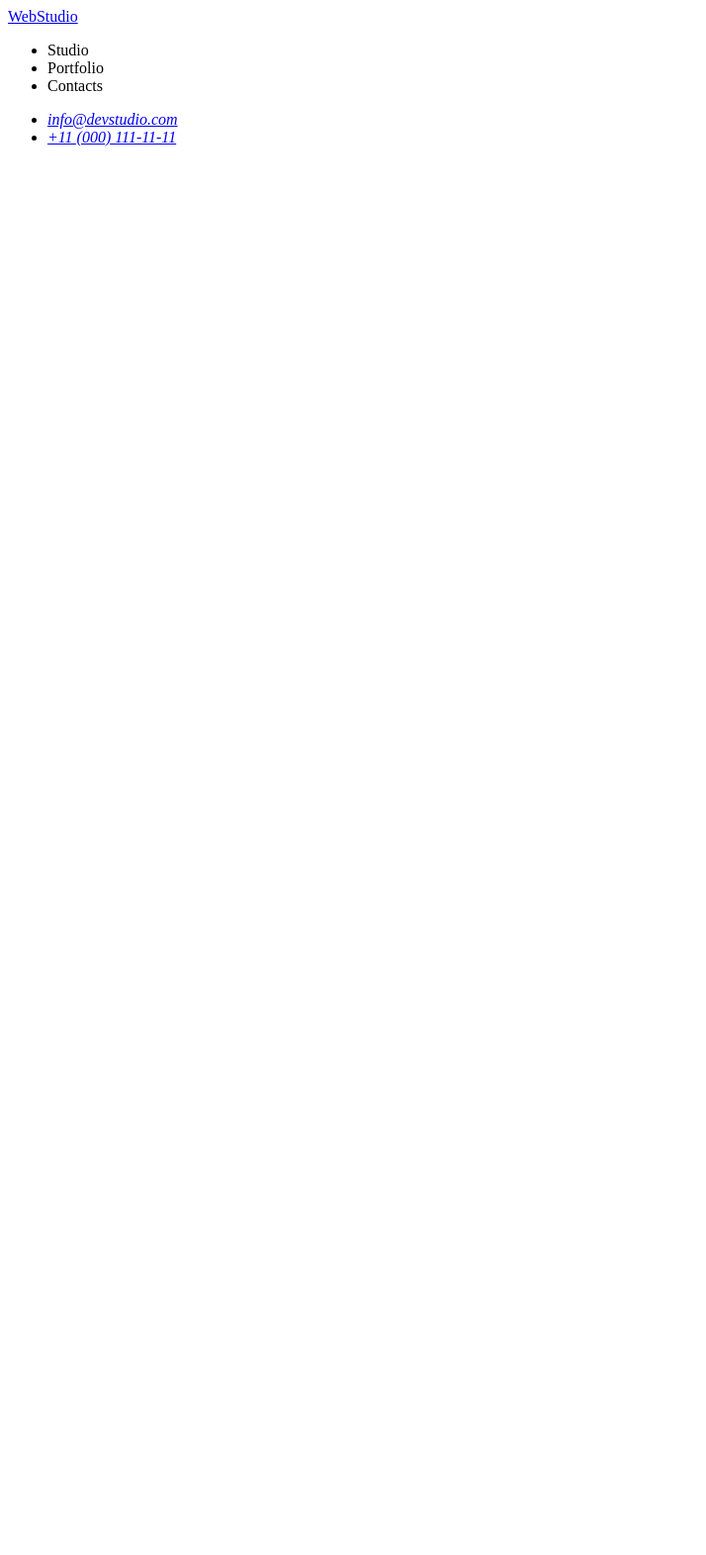
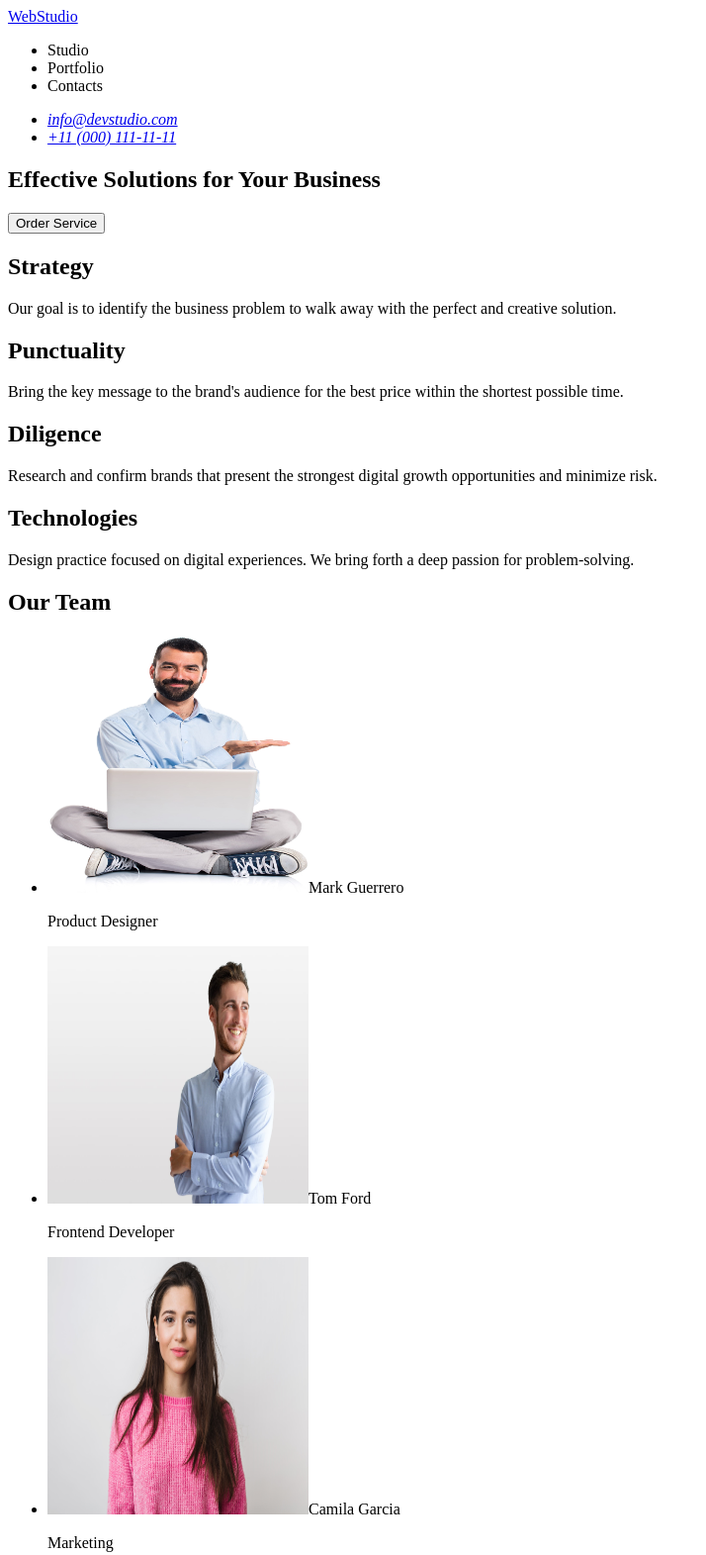
Before and after one commit to DmytroVodianyk/goit-markup-hw-01, a plain HTML site: page index.html in a window 1280 px wide. Shown: the top 1571 px of the page at 99% size, without its empty margins (0-714 px from the left). Before the commit the page ends 800 px from the top, so only its background shows below. Drawn offline with Linux system fonts and the light colour scheme.

Commit message:
Not checked

```diff
--- a/index.html
+++ b/index.html
@@ -22,5 +22,49 @@
         </address>
     </nav>
  </header>
+    <section>
+        <h1>Effective Solutions for Your Business</h1>
+        <button type="button">Order Service</button>
+    </section>
+    <section>
+        <h2>Strategy</h2>
+        <p>Our goal is to identify the business problem to walk away with the perfect and creative solution. </p>
+        <h2>Punctuality</h2>
+        <p>Bring the key message to the brand's audience for the best price within the shortest possible time.</p>
+        <h2>Diligence</h2>
+        <p>Research and confirm brands that present the strongest digital growth opportunities and minimize risk.</p>
+        <h2>Technologies</h2>
+        <p>Design practice focused on digital experiences. We bring forth a deep passion for problem-solving.</p>
+    </section>
+    <section>
+        <h2>Our Team</h2>
+        <ul>
+            <li>
+                <img src="./images/mark.jpg" alt="Mark Guerrero" width="264" height="260"
+                <h3>Mark Guerrero</h3>
+                <p>Product Designer</p>
+            </li>
+            <li>
+                <img src="./images/tom.jpg" alt="Tom Ford" width="264" height="260"
+                <h3>Tom Ford</h3>
+                <p>Frontend Developer</p>
+            </li>
+            <li>
+               <img src="./images/camila.jpg" alt="Camila Garcia" width="264" height="260"
+               <h3>Camila Garcia</h3>
+               <p>Marketing</p>
+            </li>
+            <li>
+                <img src="./images/daniel.jpg" alt="Daniel Wilson" width="264" height="260"
+                <h3>Daniel Wilson</h3>
+                <p>UI Designer</p>
+            </li>
+        </ul>
+    </section>
+ </main>
+ <footer>
+    <a href="./index.html">WebStudio</a>
+    <p>Increase the flow of customers and sales for your business with digital marketing & growth solutions.</p>
+ </footer>
 </body>
 </html>
```
Also changed, not shown: images/camila.jpg (added), images/daniel.jpg (added), images/mark.jpg (added), images/tom.jpg (added).
